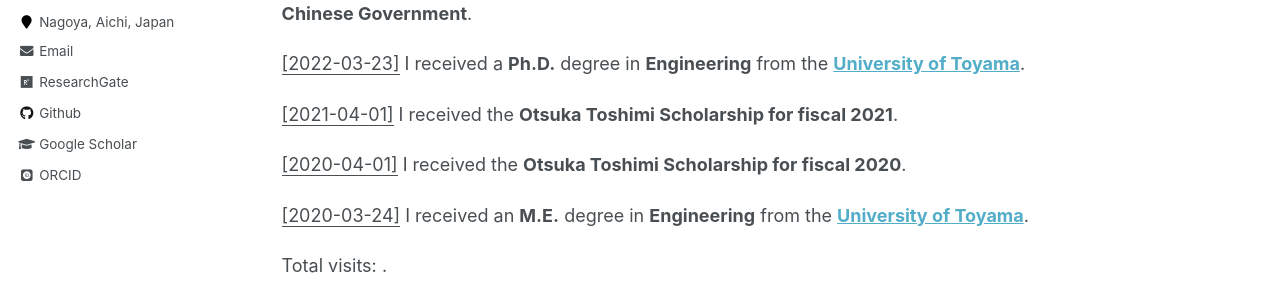
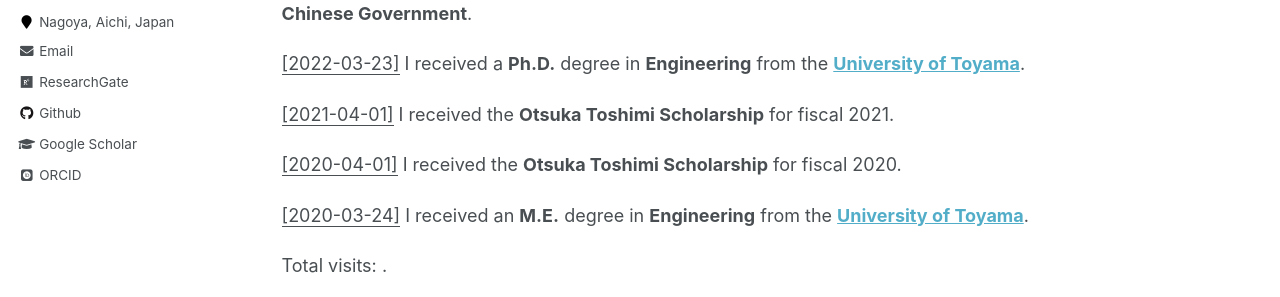
Before and after one commit to ChengTANG-AI/chengtang-ai.github.io, a Jekyll site: the page built from _pages/updates.md, in a window 1280 px wide. Shown: the part 342-639 px from the top of the page. Built offline with Jekyll 4.4.1, drawn with Linux system fonts in a browser that asks for light colours; some web fonts are replaced; comment, search, counter and statistics services are not loaded.

Commit message:
Update updates.md

```diff
--- a/_pages/updates.md
+++ b/_pages/updates.md
@@ -17,9 +17,9 @@
 
 <u>[2022-03-23]</u> I received a **Ph.D.** degree in **Engineering** from the **[University of Toyama](https://www.u-toyama.ac.jp/)**.
 
-<u>[2021-04-01]</u> I received the **Otsuka Toshimi Scholarship for fiscal 2021**.
+<u>[2021-04-01]</u> I received the **Otsuka Toshimi Scholarship** for fiscal 2021.
 
-<u>[2020-04-01]</u> I received the **Otsuka Toshimi Scholarship for fiscal 2020**.
+<u>[2020-04-01]</u> I received the **Otsuka Toshimi Scholarship** for fiscal 2020.
 
 <u>[2020-03-24]</u> I received an **M.E.** degree in **Engineering** from the **[University of Toyama](https://www.u-toyama.ac.jp/)**.
 
```
